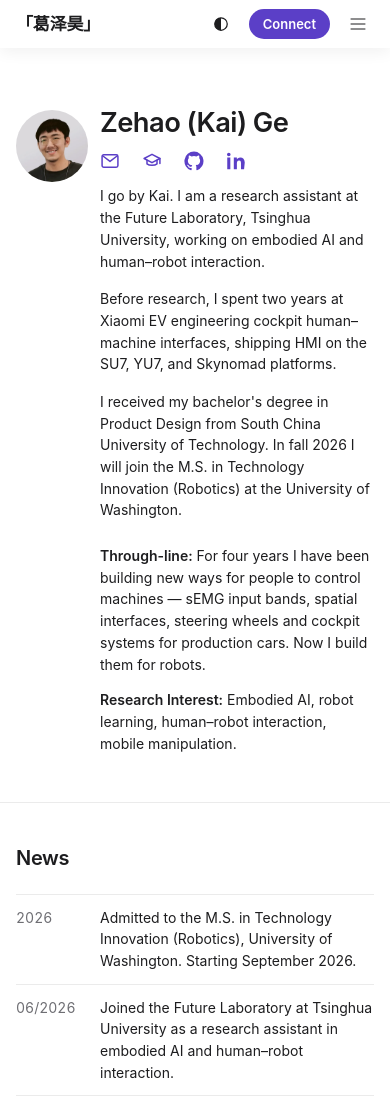
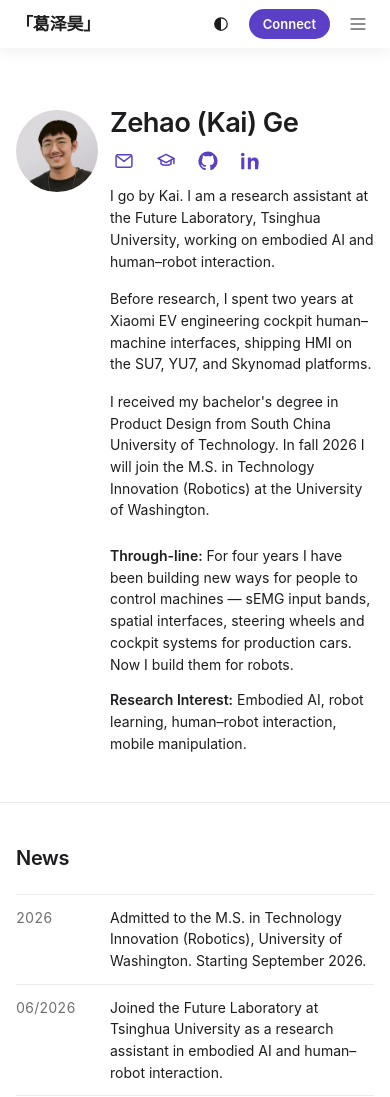
Before and after one commit to zehao-ge/zehao-ge.github.io, a Next.js app: page / in a window 390 px wide. Shown: the top 1097 px of the page. Built offline with nearby package versions, Linux system fonts and the light colour scheme.

Commit message:
Refine mobile hero alignment

```diff
--- a/src/app/globals.css
+++ b/src/app/globals.css
@@ -311,23 +311,23 @@ html.dark .cover-dark-image:active .cover-inset {
   .site-container { width:min(100% - 32px,980px); }
   .section { padding:44px 0; }
   .profile-header { padding-top:108px; padding-bottom:48px; }
-  .profile-grid { grid-template-columns:72px minmax(0,1fr); gap:12px; }
-  .profile-aside { width:72px; padding-top:2px; }
-  .profile-link-rows { width:fit-content; max-width:none; margin-top:2px; margin-left:0; font-size:13px; }
+  .profile-grid { grid-template-columns:82px minmax(0,1fr); gap:12px; }
+  .profile-aside { width:82px; padding-top:2px; }
+  .profile-link-rows { width:fit-content; max-width:none; margin-top:2px; margin-left:4px; font-size:13px; }
   .profile-link-rows .inline-link-row { flex-wrap:nowrap; width:fit-content; max-width:none; justify-content:flex-start; gap:22px; white-space:nowrap; }
   .profile-link-rows .inline-link-item { flex:none; }
   .profile-link-rows .contact-link { width:44px; height:44px; justify-content:center; margin-inline:-12px; padding:12px; }
   .profile-link-rows .inline-link-item:first-child .contact-link { margin-left:-12px; }
   .profile-link-rows .contact-icon { width:20px; height:20px; }
   .profile-link-rows .contact-label { display:none; }
-  .portrait-frame,.portrait-placeholder { width:72px; }
+  .portrait-frame,.portrait-placeholder { width:82px; }
   .profile-bio { margin-top:20px; font-size:14px; line-height:1.55; }
   .profile-link-rows+.profile-bio { margin-top:2px; }
   .profile-copy,.profile-bio,.profile-statements { min-width:0; }
   .profile-copy { font-size:14px; line-height:1.55; }
   .profile-statements { margin-top:24px; }
   .news-list { margin-top:24px; }
-  .news-row { grid-template-columns:72px minmax(0,1fr); gap:12px; font-size:14px; }
+  .news-row { grid-template-columns:82px minmax(0,1fr); gap:12px; font-size:14px; }
   .work-framing { font-size:17px; }
   .work-group { margin-top:48px; }
   .work-entry { grid-template-columns:1fr; gap:20px; padding:24px 0; }
```
